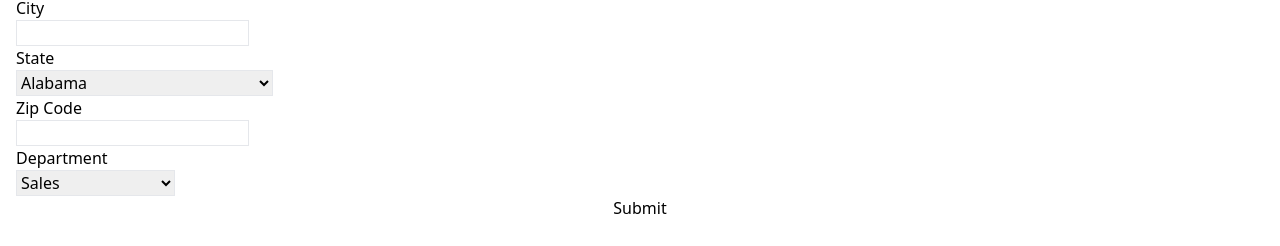
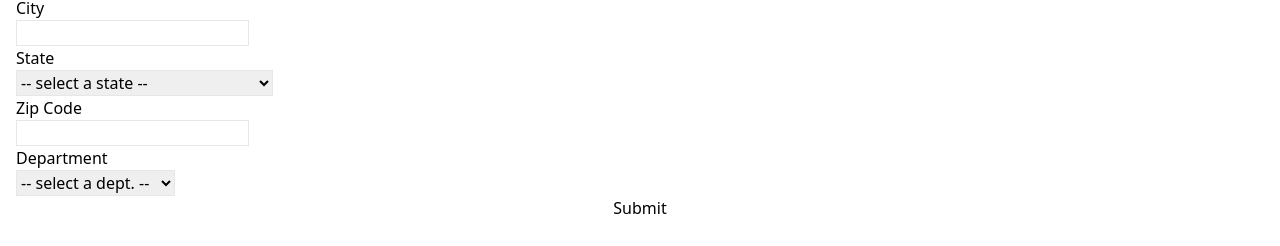
Before and after one commit to erischon/HRnet, a React (Vite) app: page /employee/create in a window 1280 px wide. Shown: the part 334-580 px from the top of the page. Built offline with nearby package versions, Linux system fonts and the light colour scheme.

Commit message:
Update CreateEmployeeForm.jsx

```diff
--- a/src/components/CreateEmployeeForm.jsx
+++ b/src/components/CreateEmployeeForm.jsx
@@ -14,14 +14,20 @@ function CreateEmployeeForm() {
 
   return (
     <>
-      <form className="flex flex-col" onSubmit={handleSubmit(onSubmit)}>
+      <form
+        className="flex flex-col"
+        onSubmit={handleSubmit(onSubmit)}
+        noValidate
+      >
         <div>
           <label htmlFor="firstName">First Name</label>
           <input
             id="firstName"
             type="text"
             className="block border"
-            {...register("firstName")}
+            {...register("firstName", {
+              required: { value: true, message: "First Name is required" },
+            })}
           />
         </div>
 
@@ -31,7 +37,9 @@ function CreateEmployeeForm() {
             id="lastName"
             type="text"
             className="block border"
-            {...register("lastName")}
+            {...register("lastName", {
+              required: { value: true, message: "Last name is required" },
+            })}
           />
         </div>
 
@@ -41,7 +49,9 @@ function CreateEmployeeForm() {
             id="birthDate"
             type="date"
             className="block border"
-            {...register("birthDate")}
+            {...register("birthDate", {
+              required: { value: true, message: "Date of birth is required" },
+            })}
           />
         </div>
 
@@ -51,7 +61,9 @@ function CreateEmployeeForm() {
             id="startDate"
             type="date"
             className="block border"
-            {...register("startDate")}
+            {...register("startDate", {
+              required: { value: true, message: "Start date is required" },
+            })}
           />
         </div>
 
@@ -60,7 +72,9 @@ function CreateEmployeeForm() {
           <input
             id="street"
             type="text"
-            {...register("street")}
+            {...register("street", {
+              required: { value: true, message: "Street is required" },
+            })}
             className="block border"
           />
         </div>
@@ -70,14 +84,26 @@ function CreateEmployeeForm() {
           <input
             id="city"
             type="text"
-            {...register("city")}
+            {...register("city", {
+              required: { value: true, message: "City is required" },
+            })}
             className="block border"
           />
         </div>
 
         <div>
           <label htmlFor="state">State</label>
-          <select id="state" {...register("state")} className="block border">
+          <select
+            id="state"
+            {...register("state", {
+              required: { value: true, message: "State is required" },
+            })}
+            className="block border"
+          >
+            <option disabled selected value="">
+              -- select a state --
+            </option>
+
             {states.map((state) => (
               <option key={state.abbreviation} value={state.abbreviation}>
                 {state.name}
@@ -91,7 +117,9 @@ function CreateEmployeeForm() {
           <input
             id="zipCode"
             type="number"
-            {...register("zipCode")}
+            {...register("zipCode", {
+              required: { value: true, message: "Zip code is required" },
+            })}
             className="block border"
           />
         </div>
@@ -100,9 +128,15 @@ function CreateEmployeeForm() {
           <label htmlFor="department">Department</label>
           <select
             id="department"
-            {...register("department")}
+            {...register("department", {
+              required: { value: true, message: "Department is required" },
+            })}
             className="block border"
           >
+            <option disabled selected value="">
+              -- select a dept. --
+            </option>
+
             {departments.map((state, n) => (
               <option key={n} value={departments.name}>
                 {state.name}
```
